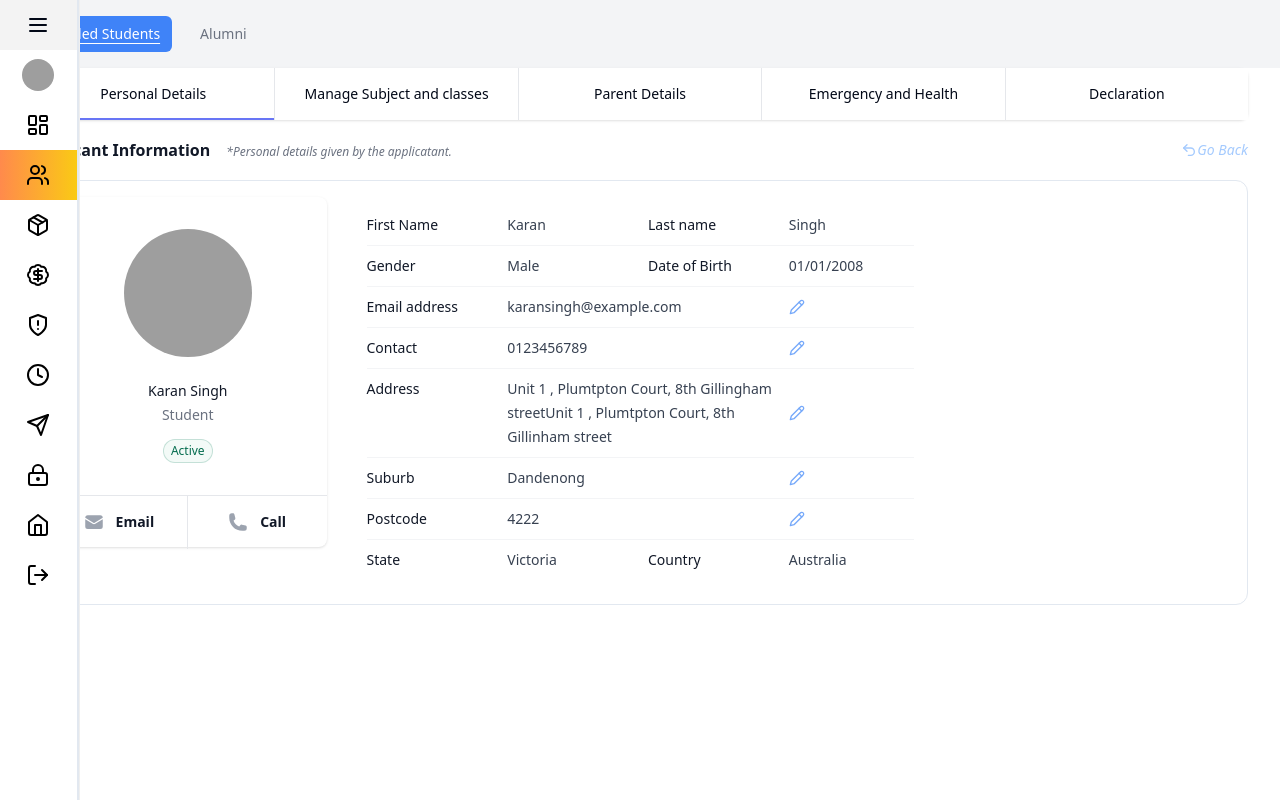
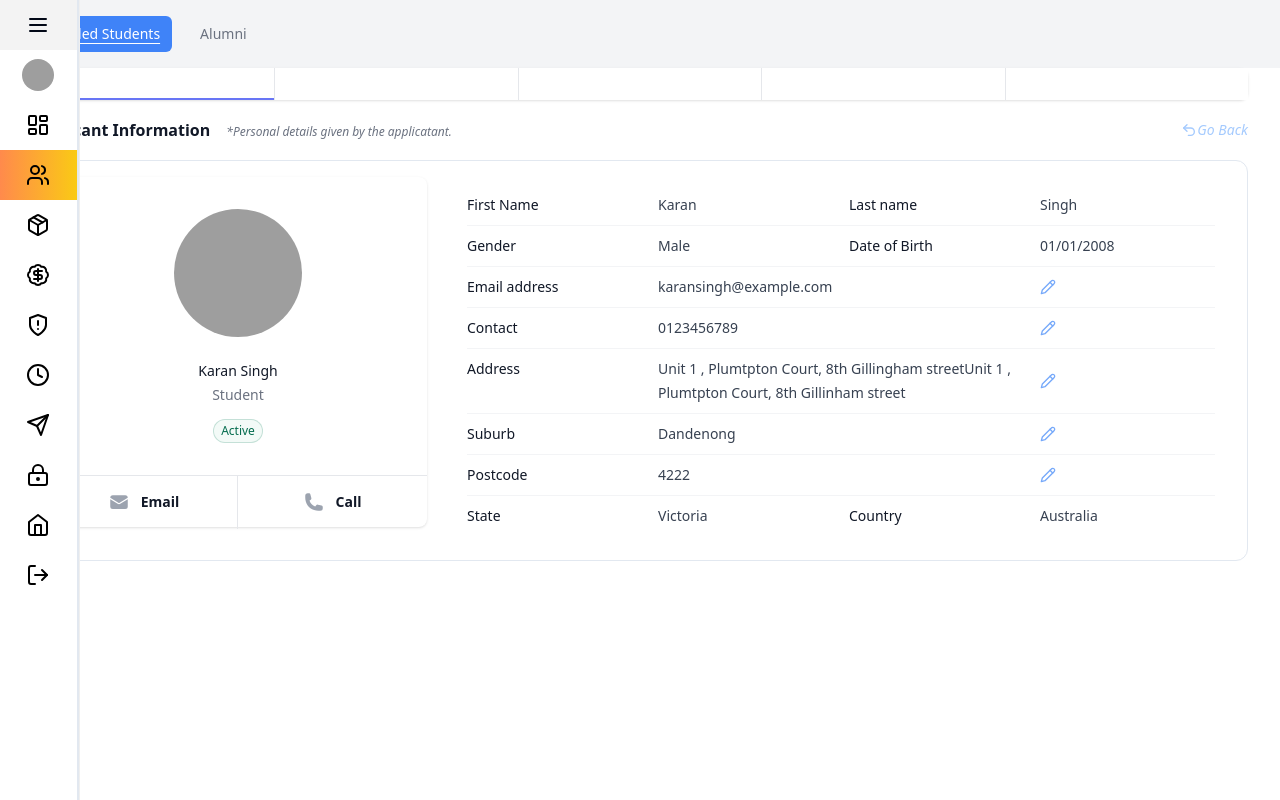
Before and after one commit to sethumadh/SLMS-client, a React (Vite) app: page /admin/students/student-detail/1 in a window 1280 px wide. Built offline with nearby package versions, Linux system fonts and the light colour scheme; grey boxes are pictures that could not be loaded.

Commit message:
modify ui for student navbar

```diff
--- a/src/App.tsx
+++ b/src/App.tsx
@@ -51,7 +51,10 @@
           <Route index element={<Students />} />
           <Route path="student-detail/:id" element={<StudentDetailLayout />}>
             <Route index element={<PersonalDetails />} />
-            <Route path="manage-subjects-classes" element={<SubjectDetails />} />
+            <Route
+              path="manage-subjects-classes"
+              element={<SubjectDetails />}
+            />
             <Route path="health" element={<HealthDetails />} />
             <Route path="parent" element={<ParentDetails />} />
             <Route path="declaration" element={<Declaration />} />
@@ -67,7 +70,6 @@
               </>
             }
           />
-          <Route />
         </Route>
         <Route path="enrollment" element={<Enrollment />} />
         <Route path="finance" element={<Finance />} />
--- a/src/Layouts/StudentDetailLayout/StudentDetailLayout.tsx
+++ b/src/Layouts/StudentDetailLayout/StudentDetailLayout.tsx
@@ -3,15 +3,15 @@
 import { cn } from "@/lib/utils"
 
 const tabs = [
-  { name: "Personal Details", href: ".", current: true },
+  { name: "Personal Details",smName:"Personal", href: ".", current: true },
   {
-    name: "Manage Subject and classes",
+    name: "Subject & classes",smName:"Classes",
     href: "manage-subjects-classes",
     current: true,
   },
-  { name: "Parent Details", href: "parent", current: false },
-  { name: "Emergency and Health", href: "health", current: false },
-  { name: "Declaration", href: "declaration", current: false },
+  { name: "Parents Details",smName:"Parents", href: "parent", current: false },
+  { name: "Emergency and Health",smName:"Health", href: "health", current: false },
+  { name: "Declaration",smName:"Terms", href: "declaration", current: false },
   // { name: "Declaration", href: "declaration", current: false },
 ]
 
@@ -21,7 +21,7 @@
 
   return (
     <div className="container">
-      <div className="hidden sm:block">
+      <div className="sm:block">
         <nav
           className="isolate flex divide-x divide-gray-200 rounded-lg shadow"
           aria-label="Tabs"
@@ -35,7 +35,8 @@
               )}
               aria-current={tab.current ? "page" : undefined}
             >
-              <span>{tab.name}</span>
+              <span className="hidden sm:text-sm lg:text-base">{tab.name}</span>
+              <span className="text-xs sm:hidden ">{tab.smName}</span>
               <NavLink
                 end
                 to={tab.href}
--- a/src/pages/Admin/Students/StudentDetail/PersonalDetails/PersonalDetails.tsx
+++ b/src/pages/Admin/Students/StudentDetail/PersonalDetails/PersonalDetails.tsx
@@ -66,7 +66,7 @@
         <form onSubmit={methods.handleSubmit(onSubmit)} noValidate>
           <ul
             role="list"
-            className="grid grid-cols-1 gap-6 sm:grid-cols-2 md:grid-cols-3 lg:grid-cols-4 lg:mt-4 border rounded-xl p-4 "
+            className="grid grid-cols-1 gap-6 sm:grid-cols-2 md:grid-cols-3 lg:grid-cols-3 lg:mt-4 border rounded-xl p-4 "
           >
             {people.map((person) => (
               <li
--- a/src/pages/Admin/Students/StudentDetail/Subjects/SubjectDetails.tsx
+++ b/src/pages/Admin/Students/StudentDetail/Subjects/SubjectDetails.tsx
@@ -48,7 +48,7 @@
             Manage Subjects and Classes
           </h3>
           <p className="mt-1 max-w-2xl text-xs leading-6 text-gray-500 italic">
-            {/* * As given by the applicatant. */}
+            * add or change subjects and classes.
           </p>
         </div>
         <Link
```
